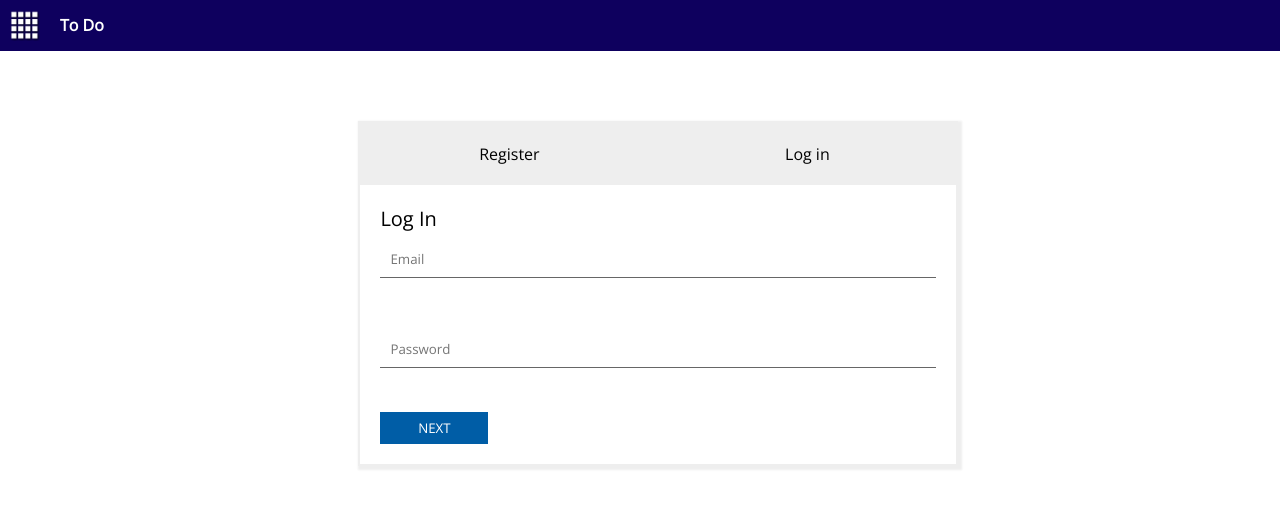
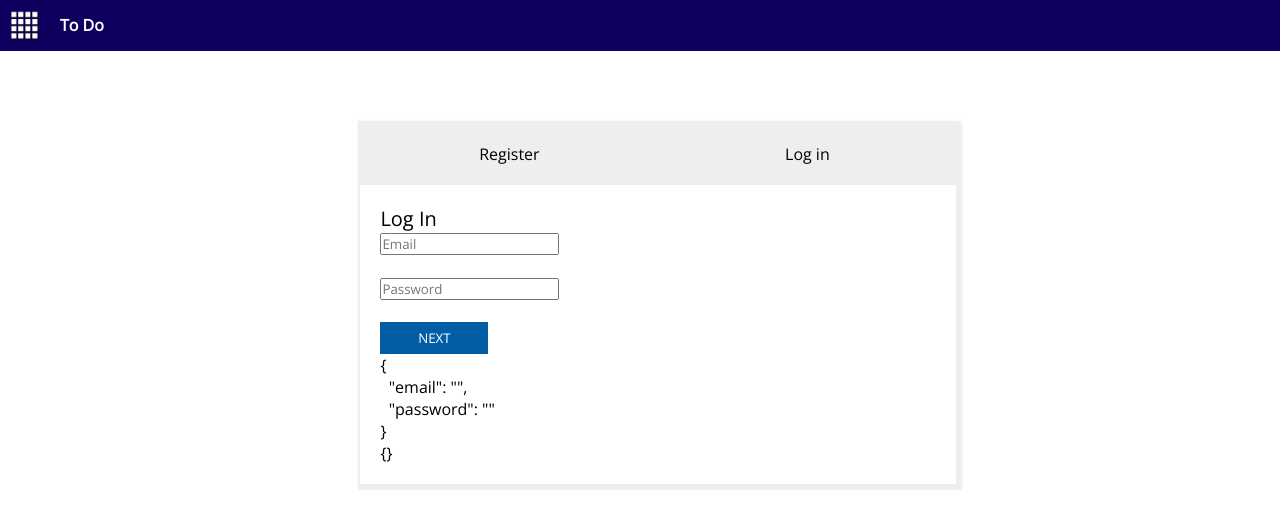
Before and after one commit to DiogoPereira56/todo-frontend, a React (Create React App) app: page / in a window 1280 px wide. Shown: the top 528 px of the page. Built offline with nearby package versions, Linux system fonts and the light colour scheme.

Commit message:
Added Authentication to Login

```diff
--- a/package.json
+++ b/package.json
@@ -6,13 +6,15 @@
     "@testing-library/jest-dom": "^5.11.9",
     "@testing-library/react": "^11.2.5",
     "@testing-library/user-event": "^12.7.3",
+    "formik": "^2.2.6",
     "prop-types": "^15.7.2",
     "react": "^17.0.1",
     "react-dom": "^17.0.1",
     "react-router-dom": "^5.2.0",
     "react-scripts": "4.0.3",
     "styled-components": "^5.2.1",
-    "web-vitals": "^1.1.0"
+    "web-vitals": "^1.1.0",
+    "yup": "^0.32.9"
   },
   "scripts": {
     "start": "react-scripts start",
--- a/src/components/Login/LoginForm.js
+++ b/src/components/Login/LoginForm.js
@@ -1,21 +1,68 @@
 import { useState } from 'react';
-import {Wrapper, Aside, Flexbox, Form, Button, Label, Input } from '../Login/LoginForm.style'
+import {Wrapper, Aside, Flexbox, FormPadding, Button, Label, Input } from '../Login/LoginForm.style'
+import { ErrorMessage, Field, Form, Formik } from 'formik';
+import * as Yup from 'yup';
+import { useHistory } from "react-router-dom";
 //import Login from '../imgs/Login.png'
 
 //TODO: Try to put an imagem on the background
 const LoginForm = () => {
 
   const [logIn, setLogIn] = useState(true);
+  const [wrongCredentials, setWrongCredentials] = useState(false);
   const [email, setEmail] = useState('');
   const [password, setPassword] = useState('');
+  const history = useHistory();
 
-  const handleLogIn = (e) => {
-    console.log("i'll remove this later, it's just to stop the password var warning" + password);
+  const handleLogIn = (values) => {
+    fetch('http://localhost:3000/graphql', {
+      method: 'POST',
+      headers: {"Content-Type": "application/json"},
+      body: JSON.stringify({
+        query:`
+          mutation getClient($email: String!, $password: String!) {
+            login(
+              email:$email,
+              password:$password
+            ) {
+              client{
+                idClient
+                name
+                email
+              }
+              token
+            }
+          }
+        `,
+        variables: values
+      })
+    })
+    .then(res => res.json())
+    .then(data => {
+      if(!data.data){
+        console.log('wrong credentials');
+        setWrongCredentials(true);
+      }
+      else
+        /* console.log(data.data); */
+        history.push('/Todo');
+    });
+
+
   }
 
   const handleRegister = (e) => {
-    console.log("i'll remove this later, it's just to stop the email var warning" + email);
+    console.log("i'll remove this later, it's just to stop the email var warning");
   }
+
+  const validate = Yup.object({
+    email: Yup.string()
+      .email('Email is invalid')
+      .required('Required'),
+    password: Yup.string()
+      .min(6, 'Password must be at least 6 characters')
+      .required('Password is Required'),
+  })
 
   return (
     <Wrapper>
@@ -27,23 +74,40 @@ const LoginForm = () => {
 
 
         {logIn && (
-            <Form onSubmit={(handleLogIn)}>
+          <FormPadding>
+            <Formik
+              initialValues={{
+                email: '',
+                password: '',
+              }}
+              validationSchema={validate}
+              onSubmit={(handleLogIn)}
+            >
+              {({values, errors}) => (
+                <Form>
                   <Label>Log In</Label><br/>
-              <Input placeholder="Email" onChange={(e) => setEmail(e.target.value)} /><br/><br/>
-              <Input placeholder="Password" onChange={(e) => setPassword(e.target.value)} /><br/><br/>
-              <Button>NEXT</Button>
+                  <Field placeholder="Email" autoComplete="off" name="email" /><br/>
+                  <ErrorMessage name="email" /><br/>
+                  <Field placeholder="Password" autoComplete="off" name="password" /><br/>
+                  <ErrorMessage name="password" /><br/>
+                  <Button type="submit">NEXT</Button>
+                  {wrongCredentials && (<p>Wrong Credentials<br/></p>)}
+                  <pre>{JSON.stringify(values, null, 2)}</pre>
+                  <pre>{JSON.stringify(errors, null, 2)}</pre>
                 </Form>
+              )}
+            </Formik>
+          </FormPadding>
         )}
 
         {!logIn && (
-            <Form onSubmit={(handleRegister)}>
+          <FormPadding onSubmit={(handleRegister)}>
             <Label>Register</Label><br/>
             <Input placeholder="Email" onChange={(e) => setEmail(e.target.value)} /><br/><br/>
             <Input placeholder="Password" onChange={(e) => setPassword(e.target.value)} /><br/><br/>
             <Button>NEXT</Button>
-            </Form>
+          </FormPadding>
         )}
-
 
     </Wrapper>
   );
--- a/src/components/Login/LoginForm.style.js
+++ b/src/components/Login/LoginForm.style.js
@@ -22,7 +22,7 @@ const Aside = styled.div`
         background-color: rgb(214, 214, 214)
     }
 `
-const Form = styled.form`
+const FormPadding = styled.div`
     padding: 20px;
 `
 const Button = styled.button`
@@ -52,4 +52,4 @@ const Input = styled.input`
     margin-top: 10px;
 `
 
-export {Wrapper, Aside, Flexbox, Form, Button, Label, Input }
+export {Wrapper, Aside, Flexbox, FormPadding, Button, Label, Input }
```
Also changed, not shown: 1 other file (tests, documents, lock files or other folders). Lines whose indentation alone changed are shown as unchanged.
